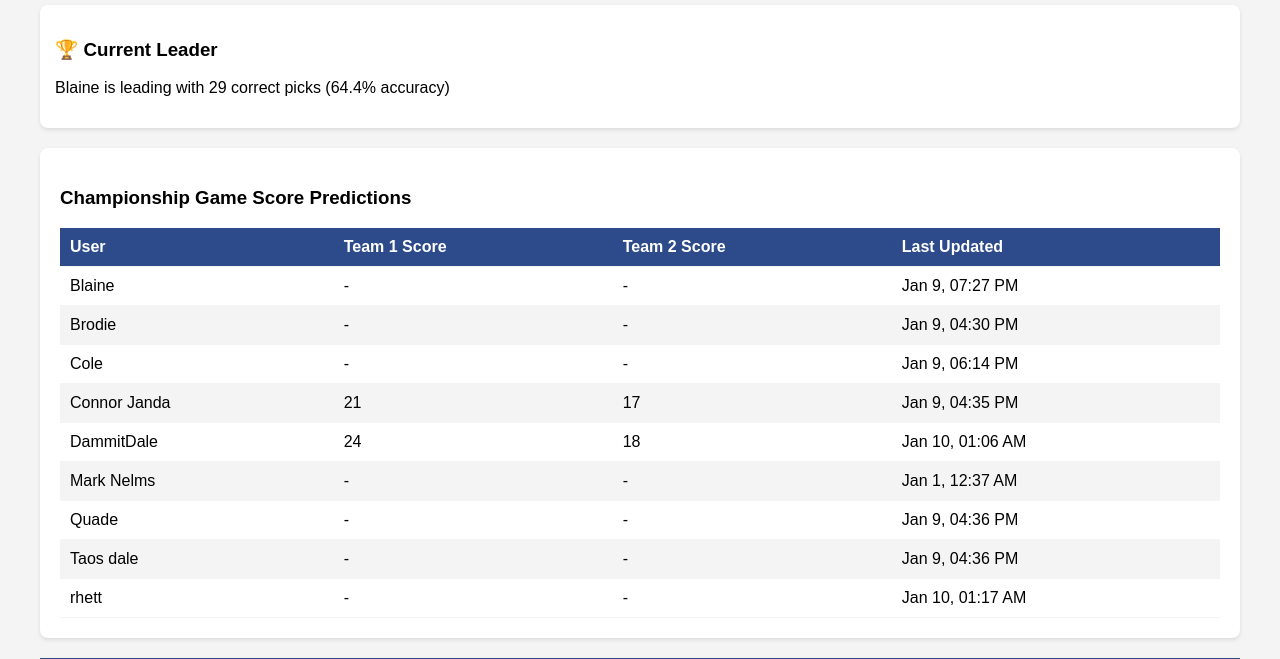
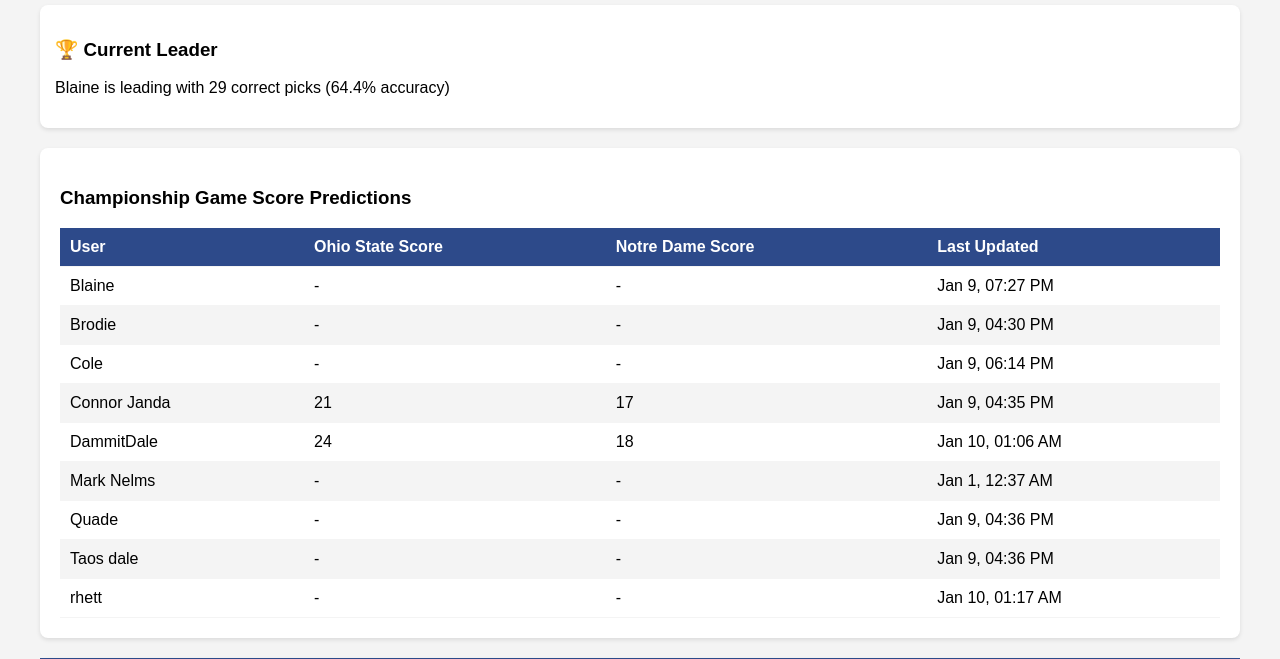
Before and after one commit to eidorb90/college-football-bowl-games, a Flask app: page /leaderboard in a window 1280 px wide. Shown: the part 243-902 px from the top of the page. Run offline with Flask 3, Linux system fonts and the light colour scheme; the visitor is signed in with stand-in values (Sample User, id 1).

Commit message:
Update leaderboard.html

```diff
--- a/templates/leaderboard.html
+++ b/templates/leaderboard.html
@@ -173,8 +173,8 @@
                 <thead>
                     <tr>
                         <th>User</th>
-                        <th>Team 1 Score</th>
-                        <th>Team 2 Score</th>
+                        <th>Ohio State Score</th>
+                        <th>Notre Dame Score</th>
                         <th>Last Updated</th>
                     </tr>
                 </thead>
```
